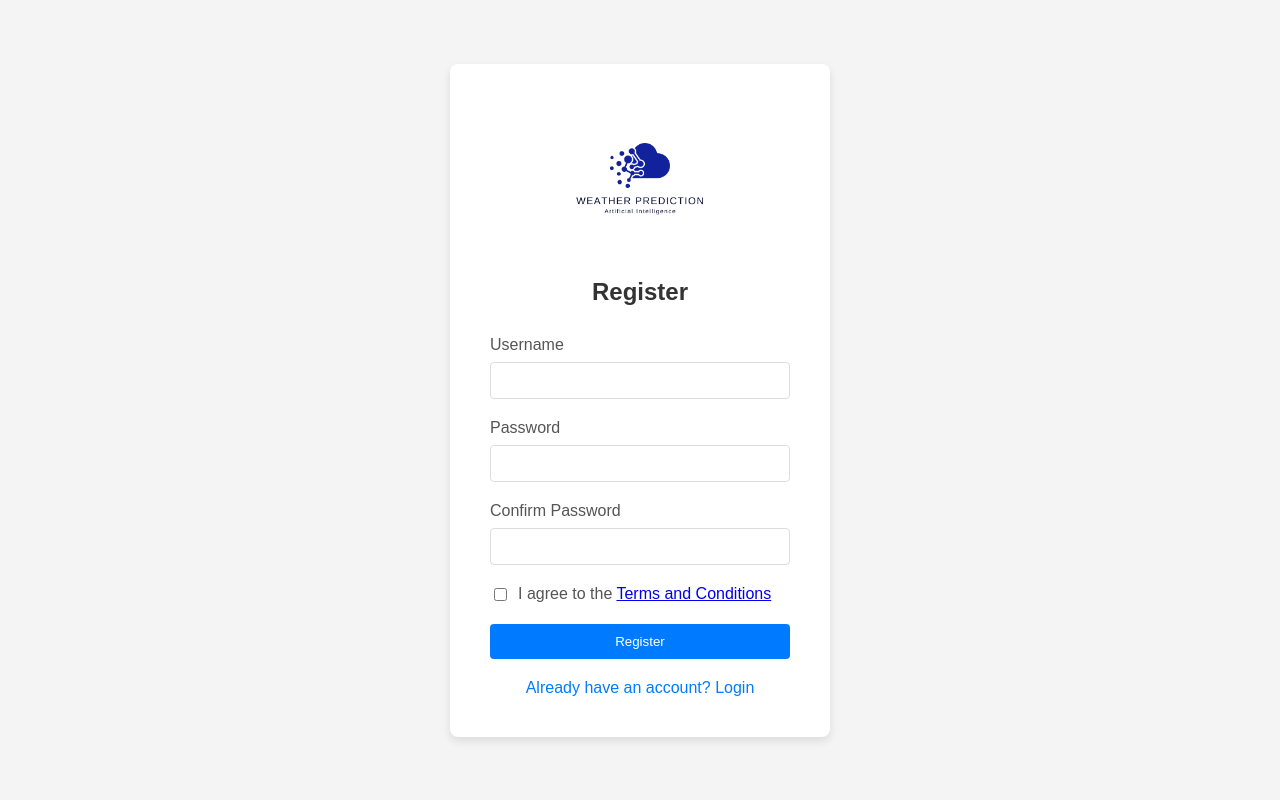
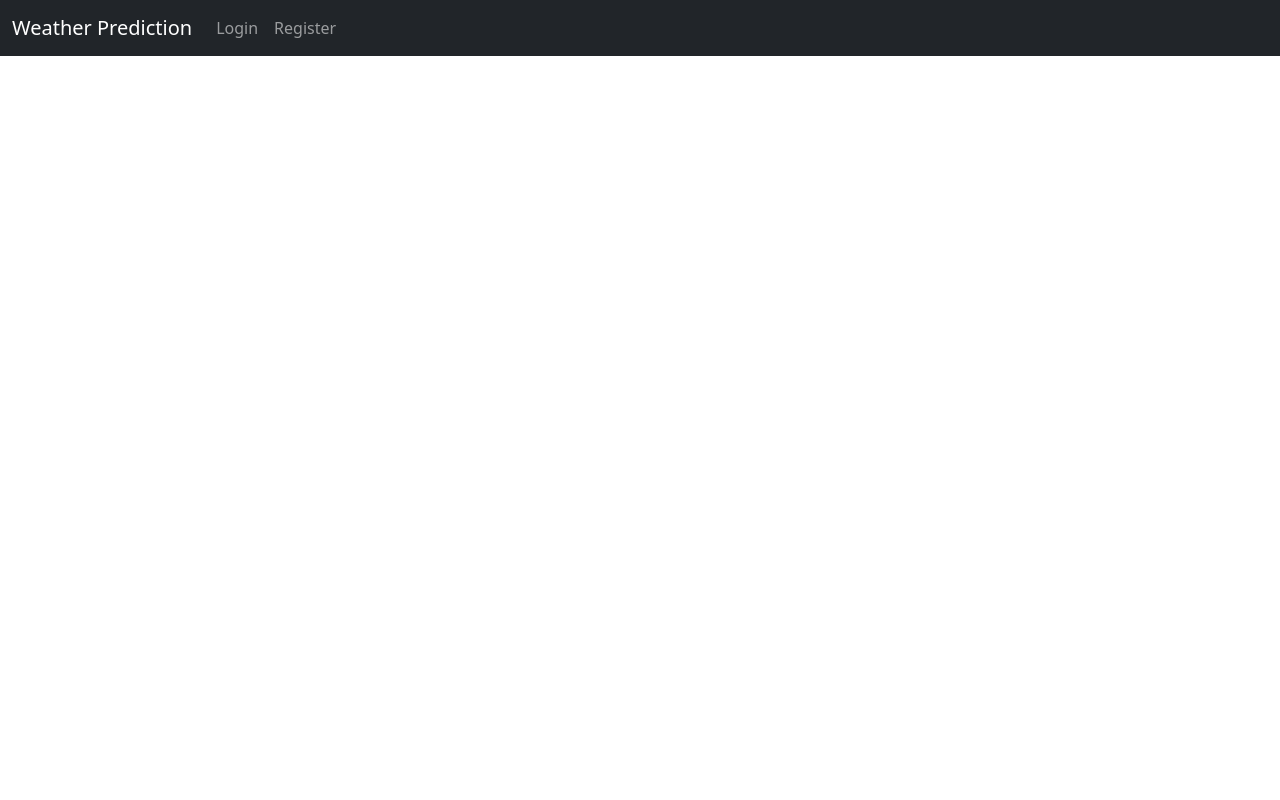
Before and after one commit to rustycoder/weather_prediction, a Django app: template weather_admin/templates/register.html in a window 1280 px wide. Run offline with Django 5.2, Linux system fonts and the light colour scheme; the template is opened without the code that fills it, so the values that code supplies are empty.

Commit message:
Login and Logout Bug Fixed

```diff
--- a/weather_admin/templates/navbar.html
+++ b/weather_admin/templates/navbar.html
@@ -7,13 +7,12 @@
         </button>
         <div class="collapse navbar-collapse" id="navbarSupportedContent">
             <ul class="navbar-nav me-auto mb-2 mb-lg-0">
-                <li class="nav-item">
-                    {% if user.is_authenticated %}
-                    <a class="nav-link" href="{% url 'weather_admin_logout' %}">Logout</a>
-                    {% else %}
-                    <a class="nav-link" href="{% url 'weather_admin_login' %}">Login</a>
-                    {% endif %}
-                </li>
+                {% if user.is_authenticated %}
+                <li class="nav-item"><a class="nav-link" href="{% url 'weather_admin_logout' %}">Logout</a></li>
+                {% else %}
+                <li class="nav-item"><a class="nav-link" href="{% url 'weather_admin_login' %}">Login</a></li>
+                <li class="nav-item"><a class="nav-link" href="{% url 'weather_admin_register' %}">Register</a></li>
+                {% endif %}
             </ul>
         </div>
     </div>
--- a/weather_admin/templates/register.html
+++ b/weather_admin/templates/register.html
@@ -1,140 +1,5 @@
-<!DOCTYPE html>
-<html lang="en">
+{% extends 'base.html' %}
 
-<head>
-    <meta charset="UTF-8">
-    <meta name="viewport" content="width=device-width, initial-scale=1.0">
-    <title>Registration</title>
-    <style>
-        body {
-            font-family: sans-serif;
-            display: flex;
-            justify-content: center;
-            align-items: center;
-            min-height: 100vh;
-            margin: 0;
-            background-color: #f4f4f4;
-        }
+{% block content %}
 
-        .logo-container {
-            text-align: center;
-            margin-bottom: 20px;
-        }
-
-        .logo-container img {
-            max-width: 150px;
-            /* Adjust as needed */
-            height: auto;
-        }
-
-        .registration-container {
-            background-color: #fff;
-            padding: 40px;
-            border-radius: 8px;
-            box-shadow: 0 4px 8px rgba(0, 0, 0, 0.1);
-            width: 300px;
-        }
-
-        .registration-container h2 {
-            text-align: center;
-            margin-bottom: 30px;
-            color: #333;
-        }
-
-        .form-group {
-            margin-bottom: 20px;
-        }
-
-        .form-group label {
-            display: block;
-            margin-bottom: 8px;
-            color: #555;
-        }
-
-        .form-group input {
-            width: calc(100%);
-            padding: 10px;
-            border: 1px solid #ddd;
-            border-radius: 4px;
-            box-sizing: border-box;
-        }
-
-        .form-group input:focus {
-            outline: none;
-            border-color: #007bff;
-            box-shadow: 0 0 5px rgba(0, 123, 255, 0.5);
-        }
-
-        .register-button {
-            width: 100%;
-            padding: 10px;
-            background-color: #007bff;
-            color: #fff;
-            border: none;
-            border-radius: 4px;
-            cursor: pointer;
-        }
-
-        .register-button:hover {
-            background-color: #0056b3;
-        }
-
-        .login-link {
-            text-align: center;
-            margin-top: 20px;
-        }
-
-        .login-link a {
-            color: #007bff;
-            text-decoration: none;
-        }
-
-        .login-link a:hover {
-            text-decoration: underline;
-        }
-
-        .terms-group {
-            margin-bottom: 20px;
-            display: flex;
-            align-items: center;
-        }
-
-        .terms-group label {
-            margin-left: 8px;
-            color: #555;
-        }
-    </style>
-</head>
-
-<body>
-    <div class="registration-container">
-        <div class="logo-container">
-            <img src="logo.png" alt="Weather Prediction">
-        </div>
-        <h2>Register</h2>
-        <form>
-            <div class="form-group">
-                <label for="username">Username</label>
-                <input type="text" id="username" name="username" required>
-            </div>
-            <div class="form-group">
-                <label for="password">Password</label>
-                <input type="password" id="password" name="password" required>
-            </div>
-            <div class="form-group">
-                <label for="confirm-password">Confirm Password</label>
-                <input type="password" id="confirm-password" name="confirm-password" required>
-            </div>
-            <div class="terms-group">
-                <input type="checkbox" id="terms" name="terms" required>
-                <label for="terms">I agree to the <a href="#">Terms and Conditions</a></label>
-            </div>
-            <button type="submit" class="register-button">Register</button>
-        </form>
-        <div class="login-link">
-            <a href="login.html">Already have an account? Login</a>
-        </div>
-    </div>
-</body>
-
-</html>
+{% endblock %}
--- a/weather_admin/views.py
+++ b/weather_admin/views.py
@@ -23,7 +23,7 @@ def admin_login(request):
             if user is not None:
                 login(request, user)
                 messages.success(request, "You have been logged in.")
-                return render(request, 'home.html', {})
+                return redirect('weather_admin_home')
             else:
                 messages.success(request, "There was an error. Please, try again.")
                 return redirect('weather_admin_login')
@@ -44,4 +44,4 @@ def admin_register(request):
 def admin_logout(request):
     logout(request)
     messages.success(request, "You have logged out.")
-    return redirect('weather_admin_home')
+    return redirect('weather_admin_login')
```
Also changed, not shown: weather_admin/templates/dashboard.html (deleted, +0 -266 lines), db.sqlite3.
